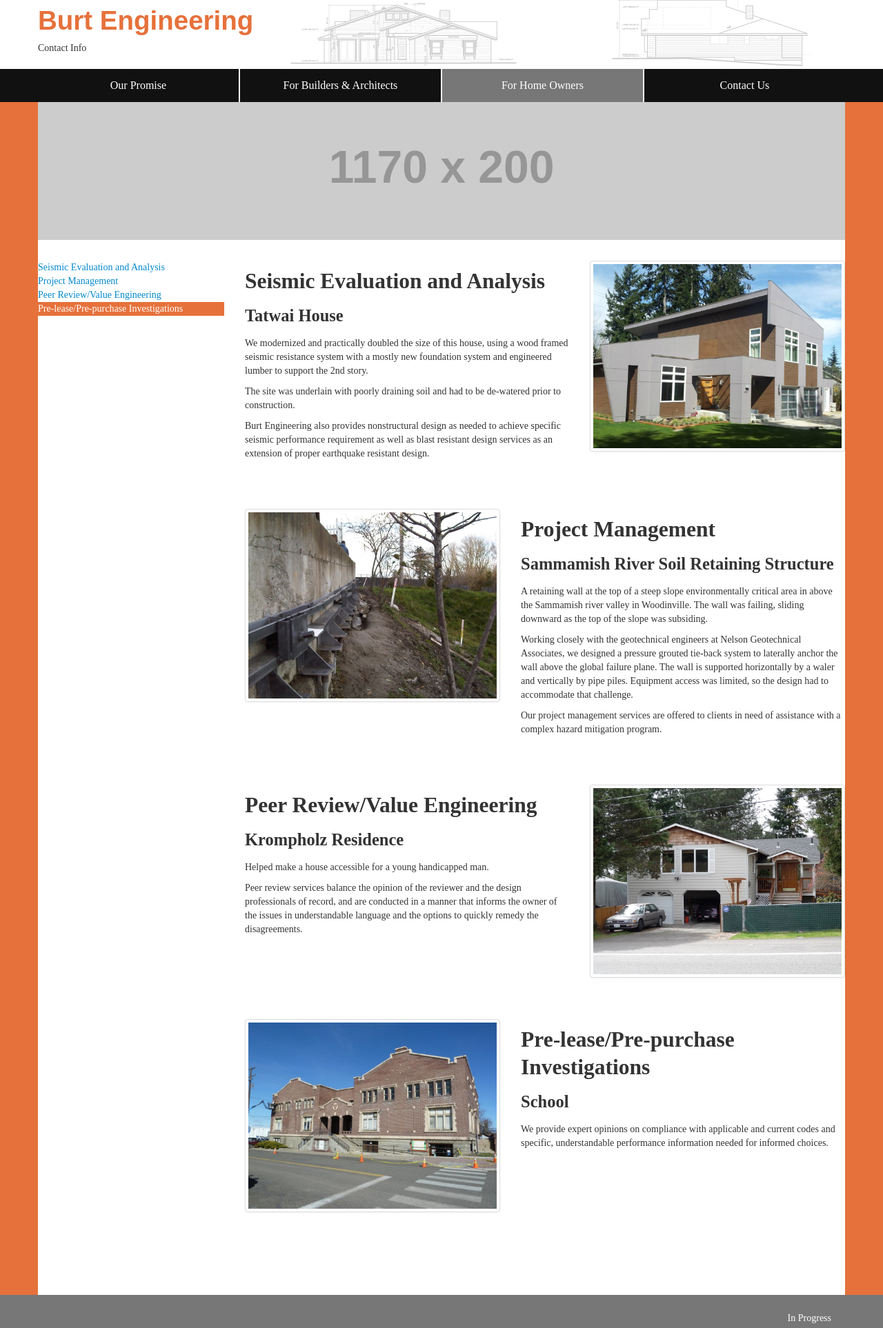
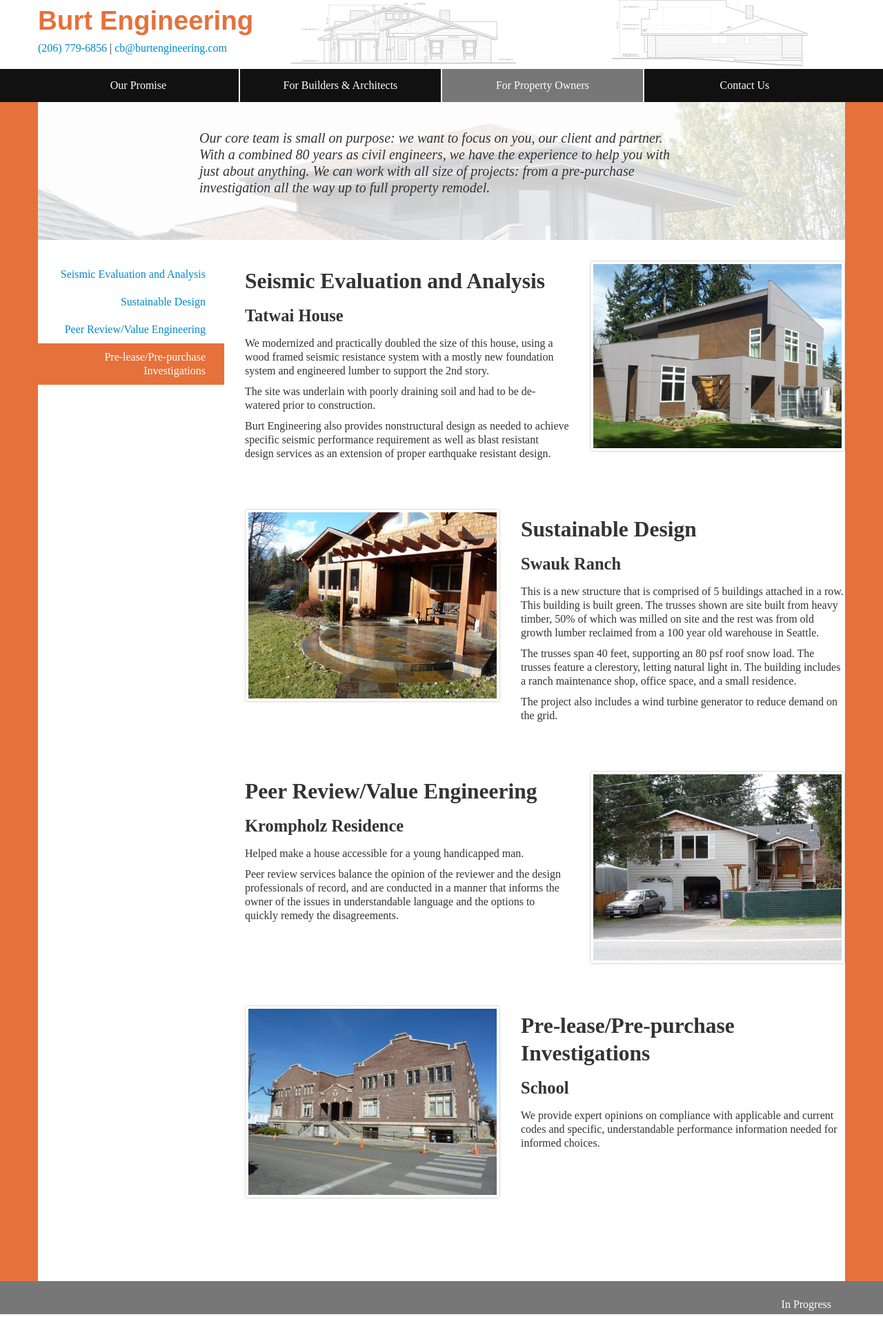
Before and after one commit to oburt/oburt-personal, a PHP site: page /burt-engineering/owners.php in a window 1280 px wide. Shown: the whole page at 69% size. Run offline with PHP 8.4, Linux system fonts and the light colour scheme; grey boxes labelled with a size stand in for pictures from a placeholder-image service; some libraries are stand-ins or nearby versions.

Commit message:
main change is header images and text

```diff
--- a/www/burt-engineering/css/style.css
+++ b/www/burt-engineering/css/style.css
@@ -1,6 +1,7 @@
 body {
 	background: #E6713B;
 	font-family: "ff-meta-serif-web-pro",serif;
+	font-size: 16px;
 }
 h1 {
 	color: #E6713B;
@@ -57,7 +58,7 @@ section {
 }
 
 .be-index-letter {
-	padding: 40px 10%;
+	padding: 40px 0;
 	font-size: 20px;
 	line-height: 26px;
 	font-family: serif;
@@ -75,23 +76,56 @@ section {
 	margin: 10px;
 }
 
+.be-sidebar {
+	position: relative;
+}
 .be-sidebar ul {
+	text-align:right;
 	margin: 0;
 	padding: 0;
 	list-style: none;
+	width:inherit;
 }
 .be-sidebar li {
-
+	width:inherit;
 }
 .be-sidebar a {
-
+	display:block;
+	width:80%;
+	padding:10px 10%;
 }
-.be-sidebar a:hover, .be-sidebar a:active, .be-sidebar .active a {
+.be-sidebar ul li a:hover {
+	background: #777;
+	color: white;
+}
+.be-sidebar ul li a:active, .be-sidebar ul li.active a {
 	background: #E6713B;
 	color: white;
 }
-.be-sidebar .affix {
-	top: 20px;
+.be-sidebar > .affix-top {
+	position: absolute;
+}
+.be-sidebar > .affix {
+	top: 30px;
+}
+
+/* CORRECT THIS UPON FINAL */
+/*Header Image Divs */
+.be-banner-owners {
+	background: url('/burt-engineering/img/hoffman-house-banner-mod7-1170x200.jpg') center top no-repeat;
+	height: 200px;
+}
+.be-banner-builders {
+	background: url('/burt-engineering/img/construction-banner-mod7-1170x200.jpg') center top no-repeat;
+	height: 200px;
+}
+.be-banner-owners p, .be-banner-builders p {
+	height: inherit;
+	width: 60%;
+	padding: 40px 20% 0;
+	font-size: 20px;
+	line-height: 24px;
+	font-style: italic;
 }
 
 .oburt-work {
--- a/www/burt-engineering/header.php
+++ b/www/burt-engineering/header.php
@@ -4,6 +4,7 @@
 
 <head>
 	<title>Burt Engineering - Helping You Build Well</title>
+	<meta name="viewport" content="width=device-width, initial-scale=1.0">
 	<link rel="stylesheet" type="text/css" href="css/bootstrap.min.css" />
     <link rel="stylesheet" type="text/css" href="css/style.css" />
     <script type="text/javascript" src="js/jquery-1.8.3.min.js"></script>
@@ -20,7 +21,7 @@
 			<div class="row">
 				<div class="span12">
 					<h1>Burt Engineering</h1>
-					<address>Contact Info</address>
+					<address><a href="tel:1-206-779-6856">(206) 779-6856</a> | <a href="mailto:cb@burtengineering.com">cb@burtengineering.com</a></address>
 				</div>
 			</div>
 		</div>
@@ -32,7 +33,7 @@
 					<ul>
 						<li class="<?php if($page === 'index') echo('active'); ?>"><a href="index.php">Our Promise</a></li>
 						<li class="<?php if($page === 'builders') echo('active'); ?>"><a href="builders.php">For Builders &amp; Architects</a></li>
-						<li class="<?php if($page === 'owners') echo('active'); ?>"><a href="owners.php">For Home Owners</a></li>
+						<li class="<?php if($page === 'owners') echo('active'); ?>"><a href="owners.php">For Property Owners</a></li>
 						<li class="<?php if($page === 'contact') echo('active'); ?>"><a href="contact.php">Contact Us</a></li>
 					</ul>
 				</div>
--- a/www/burt-engineering/index.php
+++ b/www/burt-engineering/index.php
@@ -5,11 +5,11 @@
 		<div class="container">
 			<div class="row">
 				<div class="span12">
-					<img src="http://placehold.it/1170x200" />
+					<img src="img/house-banner-1170x200.jpg" />
 				</div>
 			</div>
 			<div class="row" style="margin-top:30px;">
-				<div class="span6">
+				<div class="span5 offset1">
 					<div class="be-index-letter">
 						<p>
 							For over fifteen years, our motto has been 'Helping You Build Well'. For me that has always meant an absolute commitment to provide code compliant, economical, and dependable structures that safeguard life and property.
--- a/www/burt-engineering/owners.php
+++ b/www/burt-engineering/owners.php
@@ -4,15 +4,17 @@
 	<div class="be-content">
 		<div class="container">
 			<div class="row">
-				<div class="span12">
-					<img src="http://placehold.it/1170x200" />
+				<div class="span12 be-banner-owners">
+					<p>
+						Our core team is small on purpose: we want to focus on you, our client and partner. With a combined 80 years as civil engineers, we have the experience to help you with just about anything. We can work with all size of projects: from a pre-purchase investigation all the way up to full property remodel.
+					</p>
 				</div>
 			</div>
 			<div class="row" style="margin-top:30px;">
 				<div class="span3 be-sidebar">
-					<ul class="nav" data-spy="affix" data-offset-top="360">
-						<li><a href="#seismic-evaluation">Seismic Evaluation and Analysis</a></li>
-						<li><a href="#project-management">Project Management</a></li>
+					<ul class="nav" data-spy="affix" data-offset-top="348">
+						<li class="active"><a href="#seismic-evaluation">Seismic Evaluation and Analysis</a></li>
+						<li><a href="#sustainable-design">Sustainable Design</a></li>
 						<li><a href="#peer-review">Peer Review/Value Engineering</a><li>
 						<li><a href="#pre-investigations">Pre-lease/Pre-purchase Investigations</a><li>
 					</ul>
@@ -38,23 +40,23 @@
 							</a>
 						</div>
 					</section>
-					<section id="project-management" class="row">
+					<section id="sustainable-design" class="row">
 						<div class="span4">
 							<a href="#" class="thumbnail">
-								<img src="img/sammamish-retaining-structure.jpg" />
+								<img src="img/swauk-ranch.jpg" />
 							</a>
 						</div>
 						<div class="span5">
-							<h2>Project Management</h2>
-							<h3>Sammamish River Soil Retaining Structure</h3>
+							<h2>Sustainable Design</h2>
+							<h3>Swauk Ranch</h3>
 							<p>
-								A retaining wall at the top of a steep slope environmentally critical area in above the Sammamish river valley in Woodinville. The wall was failing, sliding downward as the top of the slope was subsiding.
+								This is a new structure that is comprised of 5 buildings attached in a row. This building is built green. The trusses shown are site built from heavy timber, 50% of which was milled on site and the rest was from old growth lumber reclaimed from a 100 year old warehouse in Seattle.
 							</p>
 							<p>
-								Working closely with the geotechnical engineers at Nelson Geotechnical Associates, we designed a pressure grouted tie-back system to laterally anchor the wall above the global failure plane. The wall is supported horizontally by a waler and vertically by pipe piles. Equipment access was limited, so the design had to accommodate that challenge.
+								The trusses span 40 feet, supporting an 80 psf roof snow load. The trusses feature a clerestory, letting natural light in. The building includes a ranch maintenance shop, office space, and a small residence.
 							</p>
 							<p>
-								Our project management services are offered to clients in need of assistance with a complex hazard mitigation program.
+								The project also includes a wind turbine generator to reduce demand on the grid.
 							</p>
 						</div>
 					</section>
```
Also changed, not shown: www/burt-engineering/builders.php (+26 -6 lines), www/burt-engineering/contact.php (+52 -1 lines), www/burt-engineering/img/construction-banner-1170x200.jpg (added), www/burt-engineering/img/construction-banner-mod7-1170x200.jpg (added), www/burt-engineering/img/gazebo-banner-1170x200.jpg (added), www/burt-engineering/img/hoffman-house-banner-1170x200.jpg (added), www/burt-engineering/img/hoffman-house-banner-mod7-1170x200.jpg (added), www/burt-engineering/img/house-banner-1170x200.jpg (added), www/burt-engineering/img/krompholz-residence.jpg (added), www/burt-engineering/img/swauk-ranch.jpg (added).
